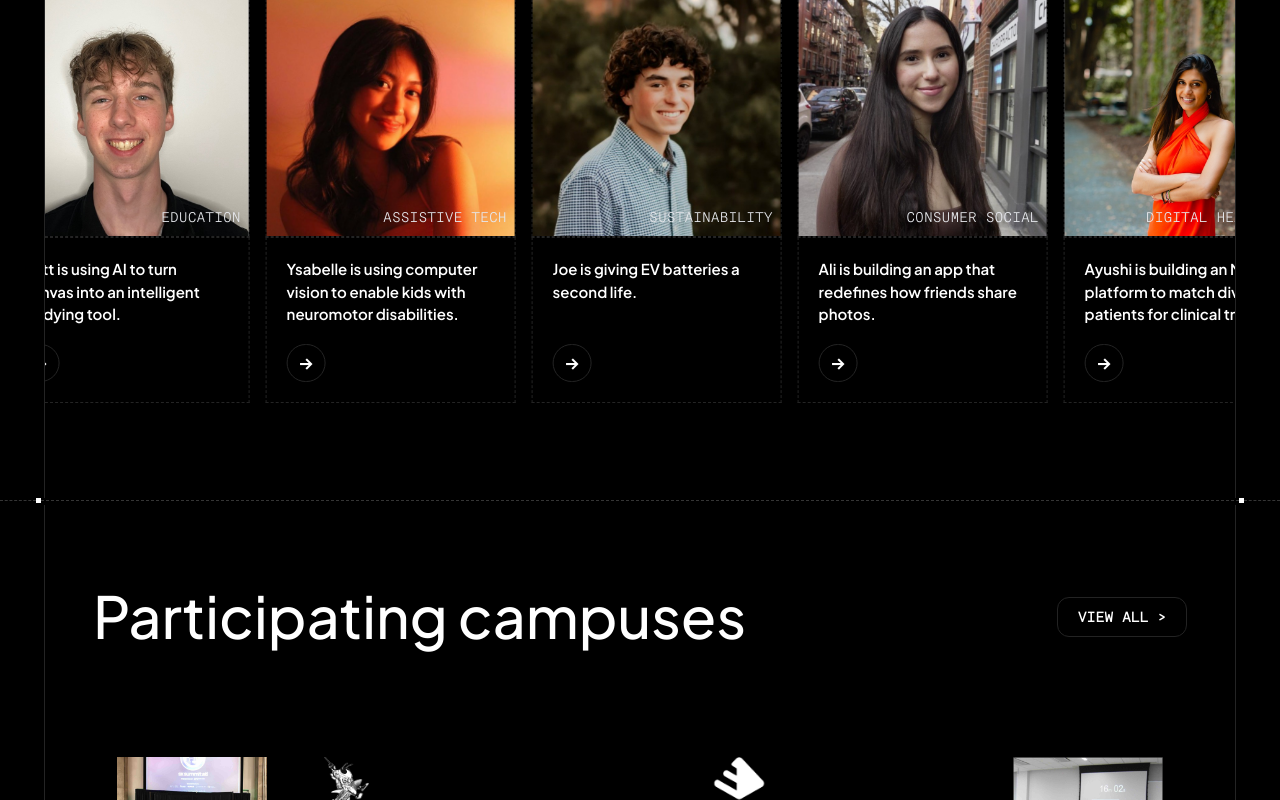
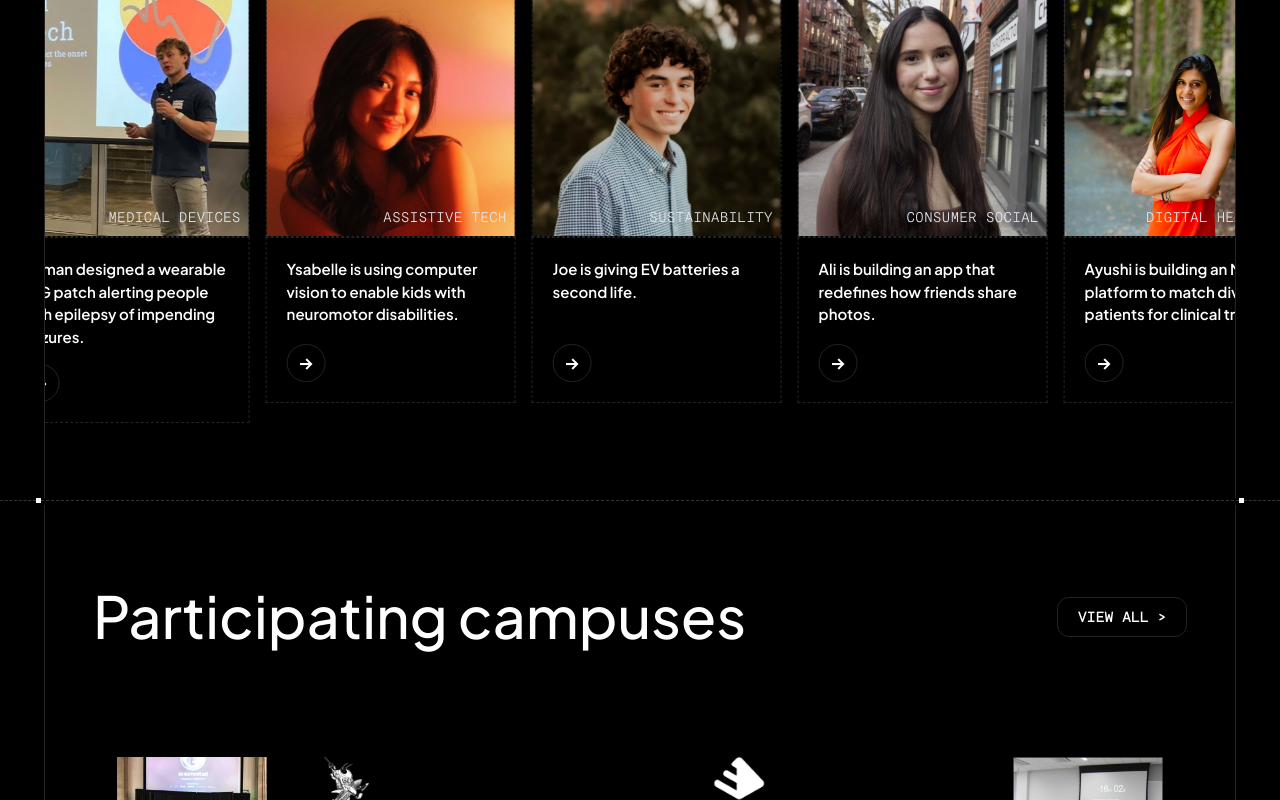
Before and after one commit to The-Startup-Exchange/website, a Next.js app: page / in a window 1280 px wide. Shown: the part 1624-2424 px from the top of the page. Built offline with nearby package versions, Linux system fonts and the light colour scheme.

Commit message:
started events

```diff
--- a/src/app/events/page.tsx
+++ b/src/app/events/page.tsx
@@ -1,13 +1,48 @@
 "use client";
 // import { posthog } from 'posthog-js';
 import { useEffect } from 'react';
+import Header from "../../components/header";
+import Footer from "../../components/footer";
+import DashedDivider from "@/components/dashedDivider";
+import { useTheme } from '../../context/ThemeContext';
+
+import {
+    plus_jakarta_sans_regular,
+    plus_jakarta_sans_thin,
+    messina_book,
+    messina_light,
+    messina_semibold
+} from '../fonts';
+
 
 const Events = () => {
-    useEffect(() => {
-        Redirect();
-    }, []);
+    const { theme, styles } = useTheme();
+    // useEffect(() => {
+    //     Redirect();
+    // }, []);
 
-    return null;
+    // return null;
+    return (
+        <>
+            <Header />
+            <div className={`flex flex-col w-full items-center justify-center ${theme === 'dark' ? 'text-white bg-black' : 'text-black bg-white'}`}>
+                <div className={`flex flex-col w-[94%] py-32 px-12 ${theme === 'dark' ? 'border-[#242424] bg-dot-white/[0.2]' : 'border-[#E0E0E0] bg-dot-black/[0.2]'} border-x items-start justify-center gap-y-4`}>
+                    <div className={`absolute pointer-events-none inset-0 flex items-center justify-center ${theme === 'dark' ? 'bg-black [mask-image:radial-gradient(ellipse_at_center,transparent_30%,black)]' : 'bg-white [mask-image:radial-gradient(ellipse_at_center,transparent_60%,white)]'}`}></div>
+                    <h1 className={`w-full text-start text-[21px] pb-16 leading-[125%] ${messina_book.className}`}>EVENTS</h1>
+                    <div className={`flex flex-col md:flex-row w-full md:space-x-16 space-y-8 md:space-y-0 md:items-center text-start ${plus_jakarta_sans_regular.className}`}>
+                        <p className="md:text-[48px] text-[32px] leading-[125%] ">
+                            Find upcoming SX events
+                        </p>
+                        <p className={`text-[18px] md:w-[60%] align-end justify-end leading-[140%] ${plus_jakarta_sans_thin.className}`}>
+                            We continuously bring cutting-edge and exciting opportunities to college builders. This includes hackathons, demo days, and pitch competitions.
+                        </p>
+                    </div>
+                </div>
+                <DashedDivider />
+            </div>
+            <Footer />
+        </>
+    );
 };
 
 const Redirect = async () => {
--- a/src/data/buildersData.ts
+++ b/src/data/buildersData.ts
@@ -9,11 +9,11 @@ export const builders = [
         link: "https://twitter.com/therealvikranth",
       },
       {
-        oneLiner: "Matt is using AI to turn Canvas into an intelligent studying tool.",
-        category: "EDUCATION",
-        pic: Images.matt,
-        college: Images.georgiaTech,
-        link: "https://www.linkedin.com/in/mattpsteele/",
+        oneLiner: "Truman designed a wearable EEG patch alerting people with epilepsy of impending seizures.",
+        category: "Medical Devices",
+        pic: Images.truman,
+        college: Images.uchicago,
+        link: "https://www.linkedin.com/in/ayushisinhahaha/",
       },
       {
         oneLiner: "Ysabelle is using computer vision to enable kids with neuromotor disabilities.",
@@ -44,11 +44,11 @@ export const builders = [
         link: "https://www.linkedin.com/in/ayushisinhahaha/",
       },
       {
-        oneLiner: "Truman designed a wearable EEG patch alerting people with epilepsy of impending seizures.",
-        category: "Medical Devices",
-        pic: Images.truman,
-        college: Images.uchicago,
-        link: "https://www.linkedin.com/in/ayushisinhahaha/",
+        oneLiner: "Matt is using AI to turn Canvas into an intelligent studying tool.",
+        category: "EDUCATION",
+        pic: Images.matt,
+        college: Images.georgiaTech,
+        link: "https://www.linkedin.com/in/mattpsteele/",
       },
       {
         oneLiner: "Kasie is enabling programmable delivery of protein therapeutics.",
```
